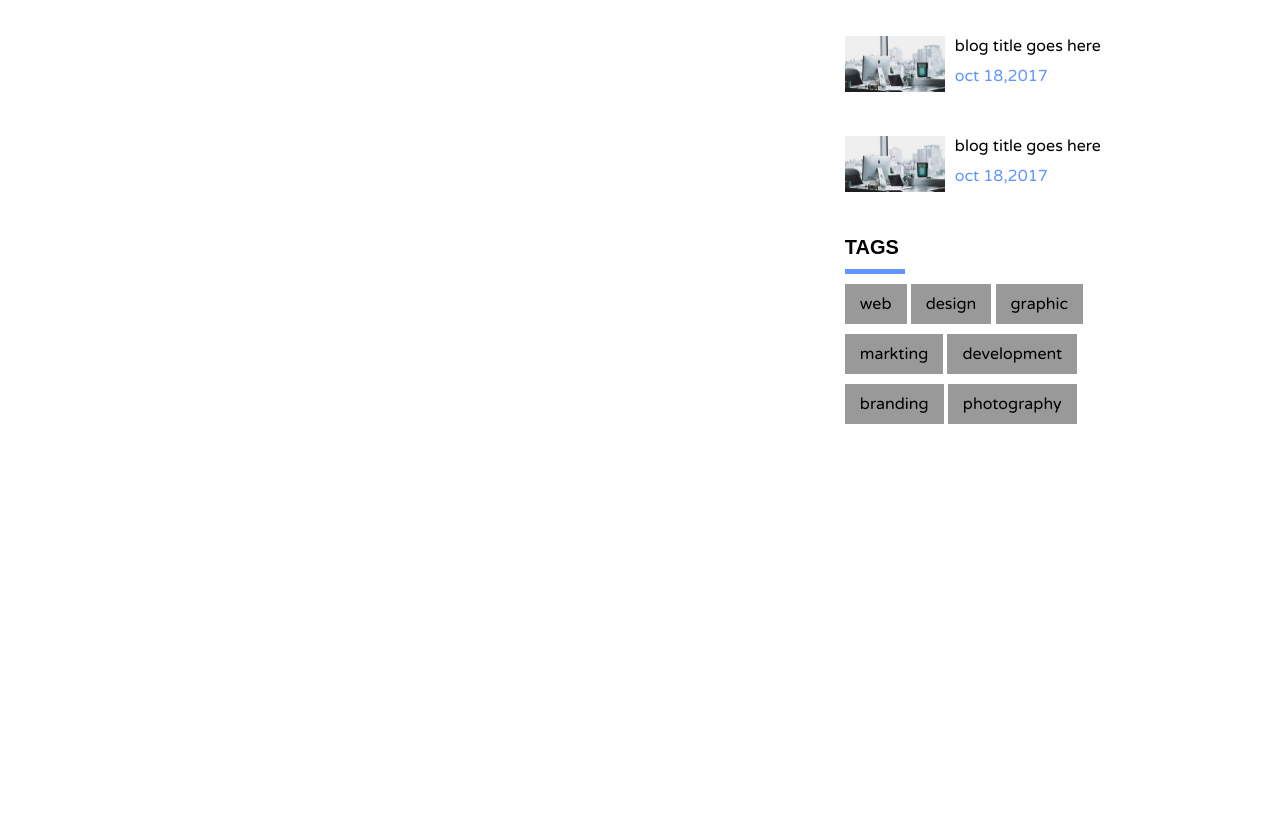
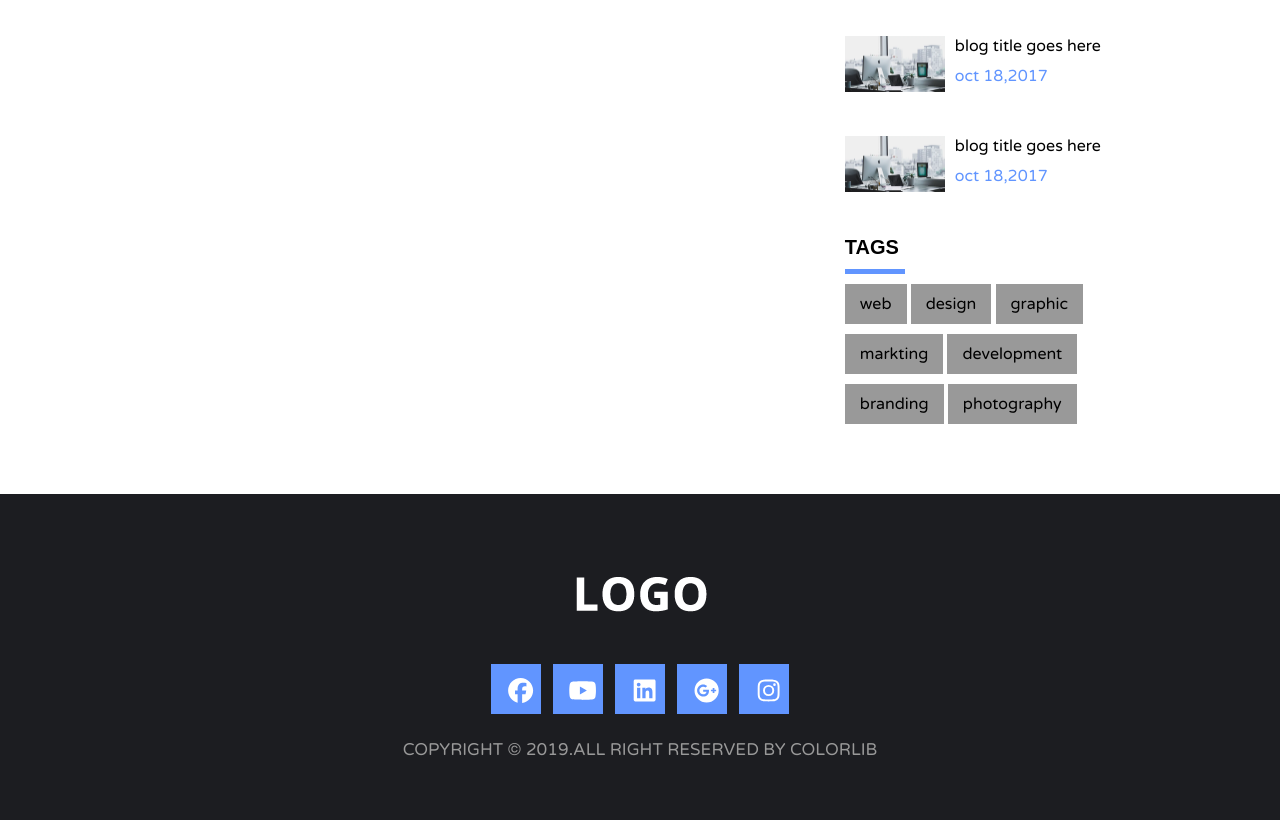
Before and after one commit to wbdao/tamplate1_new, a plain HTML site: page blog.html in a window 1280 px wide. Shown: the part 868-1688 px from the top of the page. Before the commit the page ends 1362 px from the top, so only its background shows below. Drawn offline with Linux system fonts and the light colour scheme.

Commit message:
Update blog.html

```diff
--- a/blog.html
+++ b/blog.html
@@ -121,6 +121,19 @@
                 </div><!-- gategory-content -->
             </div><!-- container -->
         </div><!-- gategory -->
+
+        <!-- footer -->
+        <div class="footer pd-y">
+            <img src="images/logo-alt.webp" alt="" />
+            <ul class="footer-link">
+                <li><a href="#" class="hover-opacity"><i class="f-icon fab fa-facebook"></i></a></li>
+                <li><a href="#" class="hover-opacity"><i class="f-icon fab fa-youtube"></i></a></li>
+                <li><a href="#" class="hover-opacity"><i class="f-icon fab fa-linkedin"></i></a></li>
+                <li><a href="#" class="hover-opacity"><i class="f-icon fab fa-google-plus"></i></a></li>
+                <li><a href="#" class="hover-opacity"><i class="f-icon fab fa-instagram"></i></a></li>
+            </ul>
+            <p class="copyright">copyright &copy; 2019.all right reserved by colorlib</p>
+        </div><!-- footer -->
         <!-- script -->
         <script src="js/all.min.js"></script>
         <!-- ./script -->
```
